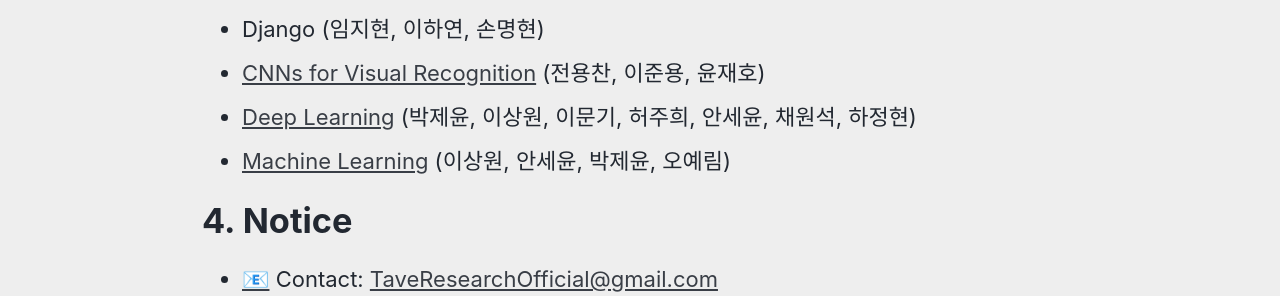
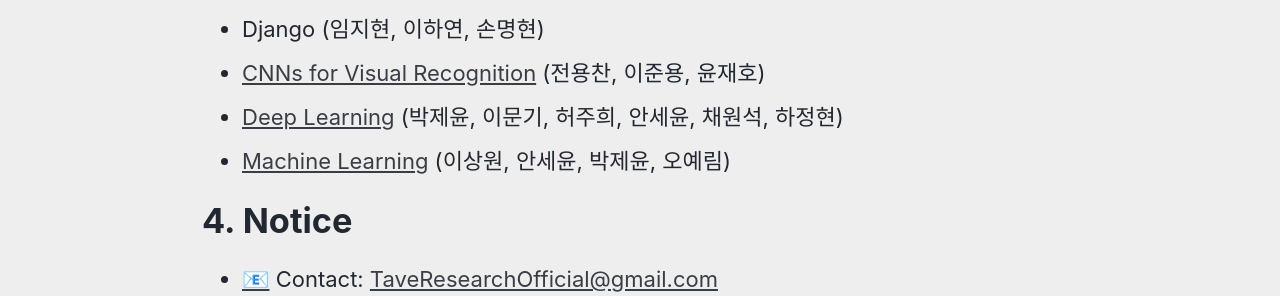
Before and after one commit to TAVEResearch/TAVEResearch.github.io, a Jekyll site: the page built from about.md, in a window 1280 px wide. Shown: the part 1366-1662 px from the top of the page. Built offline with Jekyll 4.4.1, drawn with Linux system fonts in a browser that asks for light colours; cached includes are drawn as plain includes.

Commit message:
amend about

```diff
--- a/about.md
+++ b/about.md
@@ -32,7 +32,7 @@ author_profile: false
 - [한국어 large-scale model 연구](https://github.com/TAVEResearch/Korean_large-scale_model) (박제윤, 김영현, 오예림, 이상원, 김민규, 민지웅)
 - Django (임지현, 이하연, 손명현)
 - [CNNs for Visual Recognition](https://github.com/TAVEResearch/cs231n) (전용찬, 이준용, 윤재호)
-- [Deep Learning](https://github.com/TAVEResearch/deep_learning) (박제윤, 이상원, 이문기, 허주희, 안세윤, 채원석, 하정현)
+- [Deep Learning](https://github.com/TAVEResearch/deep_learning) (박제윤, 이문기, 허주희, 안세윤, 채원석, 하정현)
 - [Machine Learning](https://github.com/TAVEResearch/machine_learning) (이상원, 안세윤, 박제윤, 오예림)
 
 # 4. Notice
```
